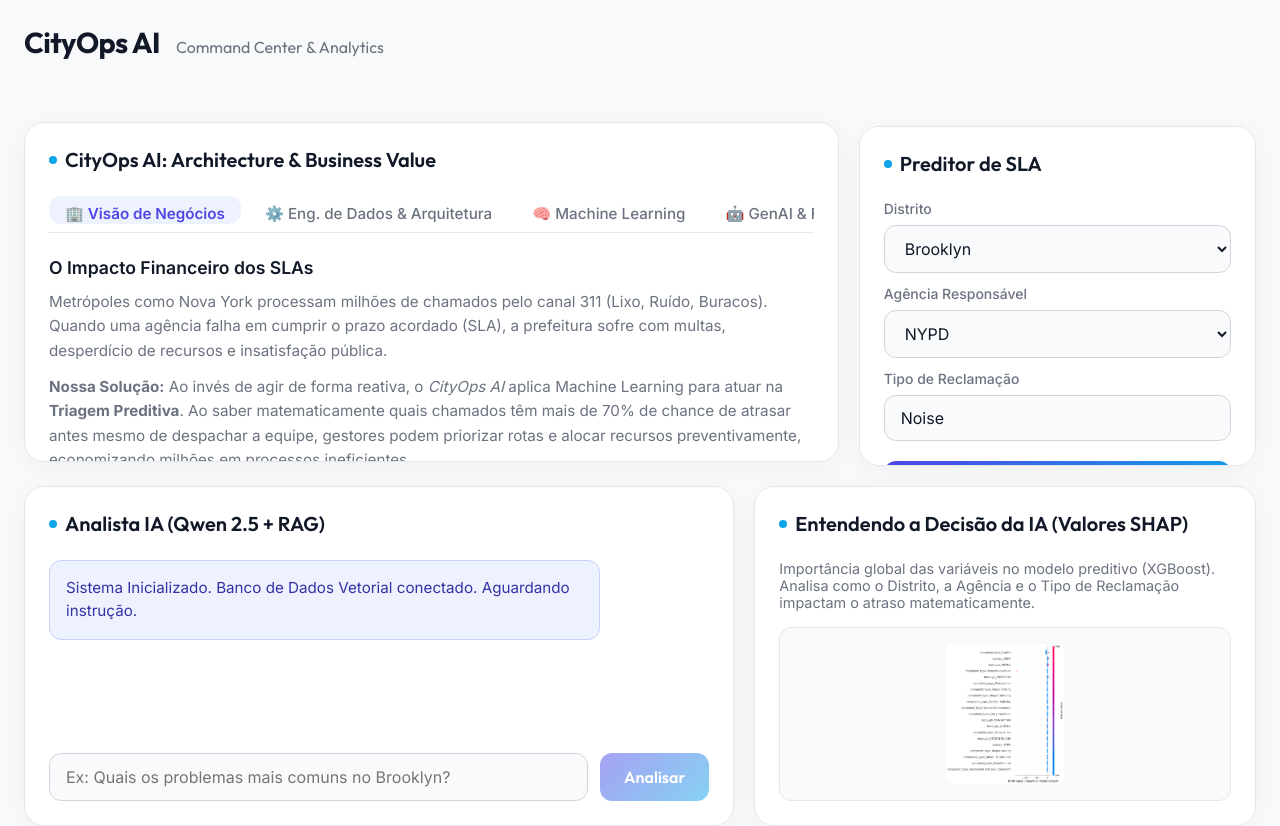
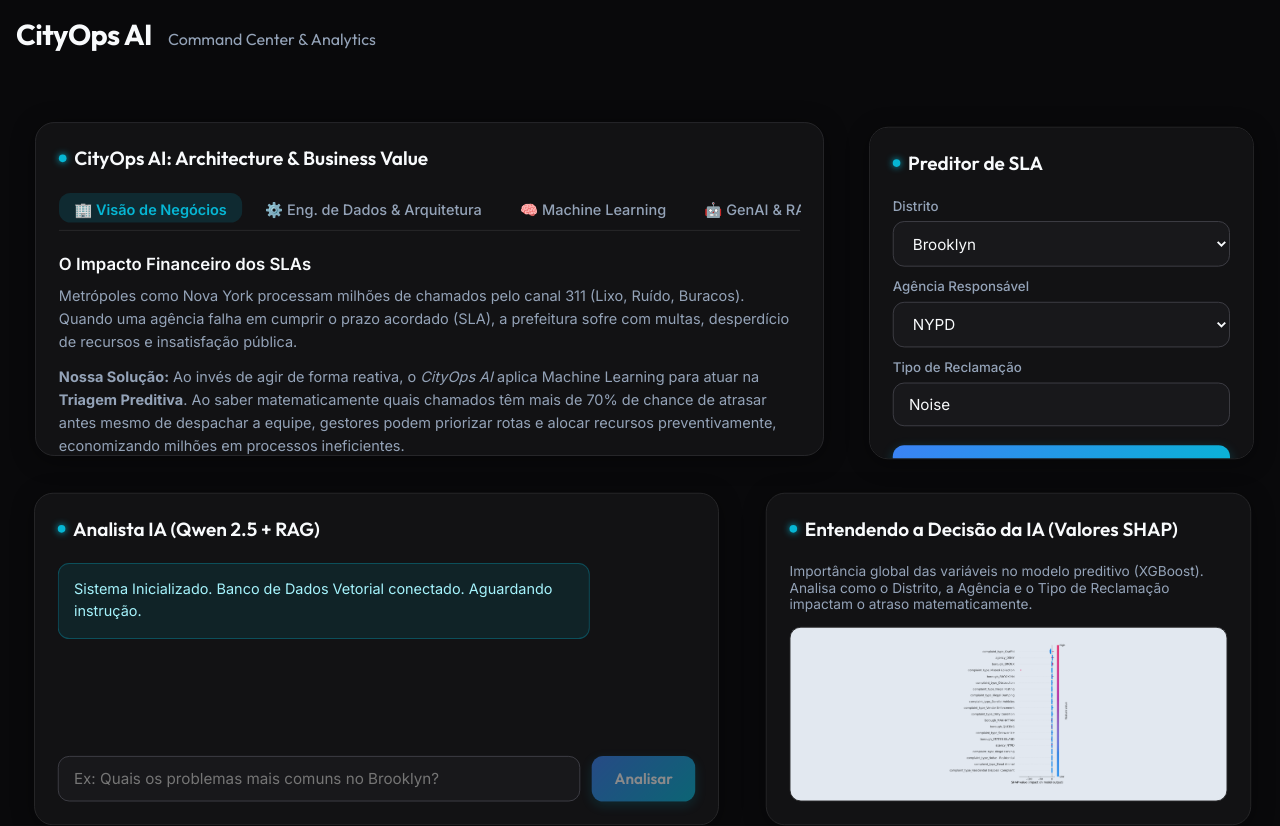
Before and after one commit to Guilherme-Mazzoni/cityops-ai, a React app in the folder frontend/: page / in a window 1280 px wide. Built offline with nearby package versions, Linux system fonts and the light colour scheme; no server answers; the HTML template or start-up script is replaced by a standard one.

Commit message:
style: Transform UI to Dark Mode, use full screen width, and enhance GSAP animations

```diff
--- a/frontend/src/App.jsx
+++ b/frontend/src/App.jsx
@@ -23,6 +23,7 @@ function App() {
     // Bento boxes stagger animation
     gsap.from(".bento-item", {
       y: 50,
+      scale: 0.95,
       opacity: 0,
       duration: 0.8,
       stagger: 0.15,
--- a/frontend/src/components/ExplainabilityBento.jsx
+++ b/frontend/src/components/ExplainabilityBento.jsx
@@ -5,11 +5,11 @@ export default function ExplainabilityBento() {
       <p style={{ color: 'var(--text-secondary)', marginBottom: '16px', fontSize: '0.9rem' }}>
         Importância global das variáveis no modelo preditivo (XGBoost). Analisa como o Distrito, a Agência e o Tipo de Reclamação impactam o atraso matematicamente.
       </p>
-      <div style={{ flex: 1, width: '100%', minHeight: 0, display: 'flex', justifyContent: 'center', background: '#F9FAFB', border: '1px solid #E5E7EB', borderRadius: 'var(--radius-md)', padding: '16px', overflow: 'hidden' }}>
+      <div style={{ flex: 1, width: '100%', minHeight: 0, display: 'flex', justifyContent: 'center', background: '#e2e8f0', border: '1px solid var(--surface-border)', borderRadius: 'var(--radius-md)', padding: '16px', overflow: 'hidden' }}>
         <img
           src="/shap_summary.png"
           alt="Gráfico de Valores SHAP"
-          style={{ maxWidth: '100%', maxHeight: '100%', objectFit: 'contain', borderRadius: '8px' }}
+          style={{ maxWidth: '100%', maxHeight: '100%', objectFit: 'contain', borderRadius: '8px', mixBlendMode: 'multiply' }}
         />
       </div>
     </div>
--- a/frontend/src/index.css
+++ b/frontend/src/index.css
@@ -1,17 +1,17 @@
 @import url('https://fonts.googleapis.com/css2?family=Inter:wght@300;400;500;600;700&family=Outfit:wght@400;500;600;700&display=swap');
 
 :root {
-  --bg-base: #F8F9FA;
-  --surface-base: #FFFFFF;
-  --surface-border: #E5E7EB;
-  --text-primary: #111827;
-  --text-secondary: #6B7280;
-  --accent-primary: #4F46E5;
-  --accent-secondary: #0ea5e9;
+  --bg-base: #09090b;
+  --surface-base: #121214;
+  --surface-border: #27272a;
+  --text-primary: #f8fafc;
+  --text-secondary: #94a3b8;
+  --accent-primary: #3b82f6;
+  --accent-secondary: #06b6d4;
   --accent-gradient: linear-gradient(135deg, var(--accent-primary), var(--accent-secondary));
   --radius-lg: 20px;
   --radius-md: 12px;
-  --shadow-base: 0 4px 24px rgba(0, 0, 0, 0.04);
+  --shadow-base: 0 4px 24px rgba(0, 0, 0, 0.4);
 }
 
 * {
@@ -32,10 +32,9 @@ body {
 }
 
 .dashboard-container {
-  width: 100%;
-  max-width: 1440px;
+  width: 100vw;
   height: 100vh;
-  padding: 24px;
+  padding: 16px;
   display: flex;
   flex-direction: column;
 }
@@ -52,7 +51,7 @@ body {
   font-size: 1.8rem;
   font-weight: 700;
   letter-spacing: -0.02em;
-  color: #111827;
+  color: var(--text-primary);
 }
 
 .dashboard-header p {
@@ -63,9 +62,9 @@ body {
 .bento-grid {
   display: grid;
   grid-template-columns: repeat(12, 1fr);
-  gap: 20px;
+  gap: 16px;
   flex: 1;
-  min-height: 0; /* Important for grid items to shrink */
+  min-height: 0;
 }
 
 .bento-item {
@@ -76,13 +75,14 @@ body {
   box-shadow: var(--shadow-base);
   display: flex;
   flex-direction: column;
-  transition: transform 0.3s cubic-bezier(0.4, 0, 0.2, 1), box-shadow 0.3s ease;
+  transition: transform 0.3s cubic-bezier(0.4, 0, 0.2, 1), box-shadow 0.3s ease, border-color 0.3s ease;
   overflow: hidden;
 }
 
 .bento-item:hover {
   transform: translateY(-4px);
-  box-shadow: 0 12px 40px rgba(0, 0, 0, 0.08);
+  box-shadow: 0 12px 40px rgba(6, 182, 212, 0.15);
+  border-color: rgba(6, 182, 212, 0.4);
 }
 
 .col-span-4 { grid-column: span 4; }
@@ -93,7 +93,6 @@ body {
 .row-span-1 { grid-row: span 1; }
 .row-span-2 { grid-row: span 2; }
 
-/* Responsive adjustments */
 @media (max-width: 1024px) {
   .col-span-4, .col-span-8 {
     grid-column: span 12;
@@ -101,9 +100,9 @@ body {
 }
 
 @media (max-width: 600px) {
-  .dashboard-container { padding: 20px; }
-  .bento-grid { gap: 16px; }
-  .bento-item { padding: 24px; }
+  .dashboard-container { padding: 12px; }
+  .bento-grid { gap: 12px; }
+  .bento-item { padding: 16px; }
 }
 
 /* Typography & Elements */
@@ -125,6 +124,7 @@ body {
   height: 8px;
   border-radius: 50%;
   background: var(--accent-secondary);
+  box-shadow: 0 0 8px var(--accent-secondary);
 }
 
 .form-group {
@@ -141,8 +141,8 @@ body {
 
 .form-select, .form-input {
   width: 100%;
-  background: #F9FAFB;
-  border: 1px solid #D1D5DB;
+  background: #18181b;
+  border: 1px solid #3f3f46;
   border-radius: var(--radius-md);
   padding: 12px 16px;
   color: var(--text-primary);
@@ -153,8 +153,8 @@ body {
 
 .form-select:focus, .form-input:focus {
   outline: none;
-  border-color: var(--accent-primary);
-  box-shadow: 0 0 0 3px rgba(79, 70, 229, 0.1);
+  border-color: var(--accent-secondary);
+  box-shadow: 0 0 0 3px rgba(6, 182, 212, 0.2);
 }
 
 .btn-primary {
@@ -167,12 +167,14 @@ body {
   font-weight: 600;
   cursor: pointer;
   width: 100%;
-  transition: opacity 0.2s ease, transform 0.1s ease;
+  transition: opacity 0.2s ease, transform 0.1s ease, box-shadow 0.2s ease;
   font-family: 'Outfit', sans-serif;
+  box-shadow: 0 4px 12px rgba(6, 182, 212, 0.3);
 }
 
 .btn-primary:hover {
   opacity: 0.9;
+  box-shadow: 0 6px 16px rgba(6, 182, 212, 0.5);
 }
 .btn-primary:active {
   transform: scale(0.98);
@@ -196,10 +198,11 @@ body {
   height: 120px;
   margin: 0 auto 16px auto;
   border-radius: 50%;
-  background: conic-gradient(var(--accent-secondary) var(--gauge-value), #F3F4F6 0deg);
+  background: conic-gradient(var(--accent-secondary) var(--gauge-value), #27272a 0deg);
   display: flex;
   align-items: center;
   justify-content: center;
+  box-shadow: 0 0 20px rgba(6, 182, 212, 0.2);
 }
 
 .gauge-inner {
@@ -244,16 +247,16 @@ body {
 
 .message-user {
   align-self: flex-end;
-  background: #F3F4F6;
-  border: 1px solid var(--surface-border);
+  background: #1e293b;
+  border: 1px solid #334155;
   color: var(--text-primary);
 }
 
 .message-system {
   align-self: flex-start;
-  background: #EEF2FF;
-  border: 1px solid #C7D2FE;
-  color: #3730A3;
+  background: rgba(6, 182, 212, 0.1);
+  border: 1px solid rgba(6, 182, 212, 0.3);
+  color: #a5f3fc;
 }
 
 .chat-input-area {
@@ -278,11 +281,11 @@ body {
   background: transparent;
 }
 ::-webkit-scrollbar-thumb {
-  background: #D1D5DB;
+  background: #3f3f46;
   border-radius: 10px;
 }
 ::-webkit-scrollbar-thumb:hover {
-  background: #9CA3AF;
+  background: #52525b;
 }
 
 /* Tabs System */
@@ -310,13 +313,13 @@ body {
 }
 
 .tab-btn:hover {
-  background: #F3F4F6;
+  background: #27272a;
   color: var(--text-primary);
 }
 
 .tab-btn.active {
-  background: #EEF2FF;
-  color: var(--accent-primary);
+  background: rgba(6, 182, 212, 0.15);
+  color: var(--accent-secondary);
   font-weight: 600;
 }
 
```
